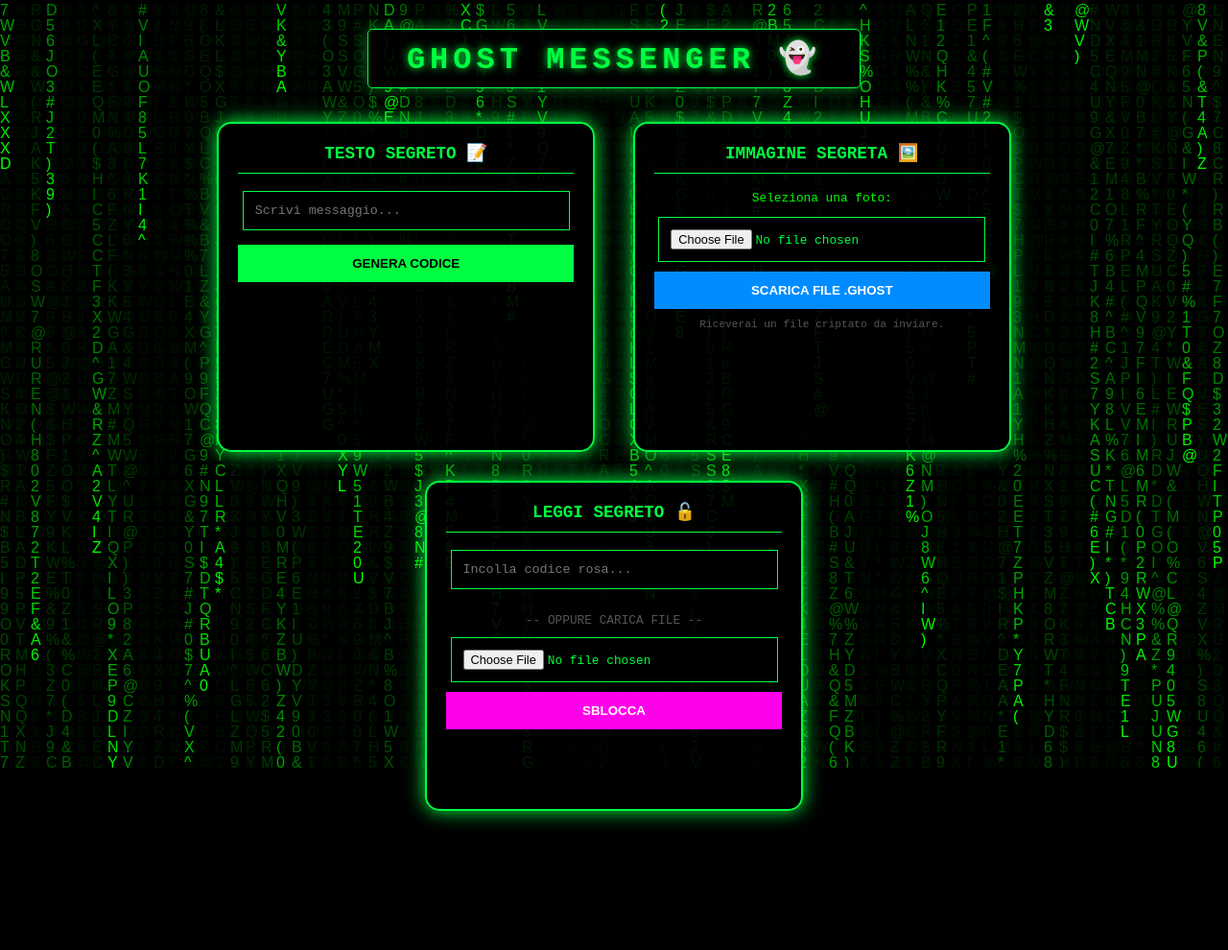
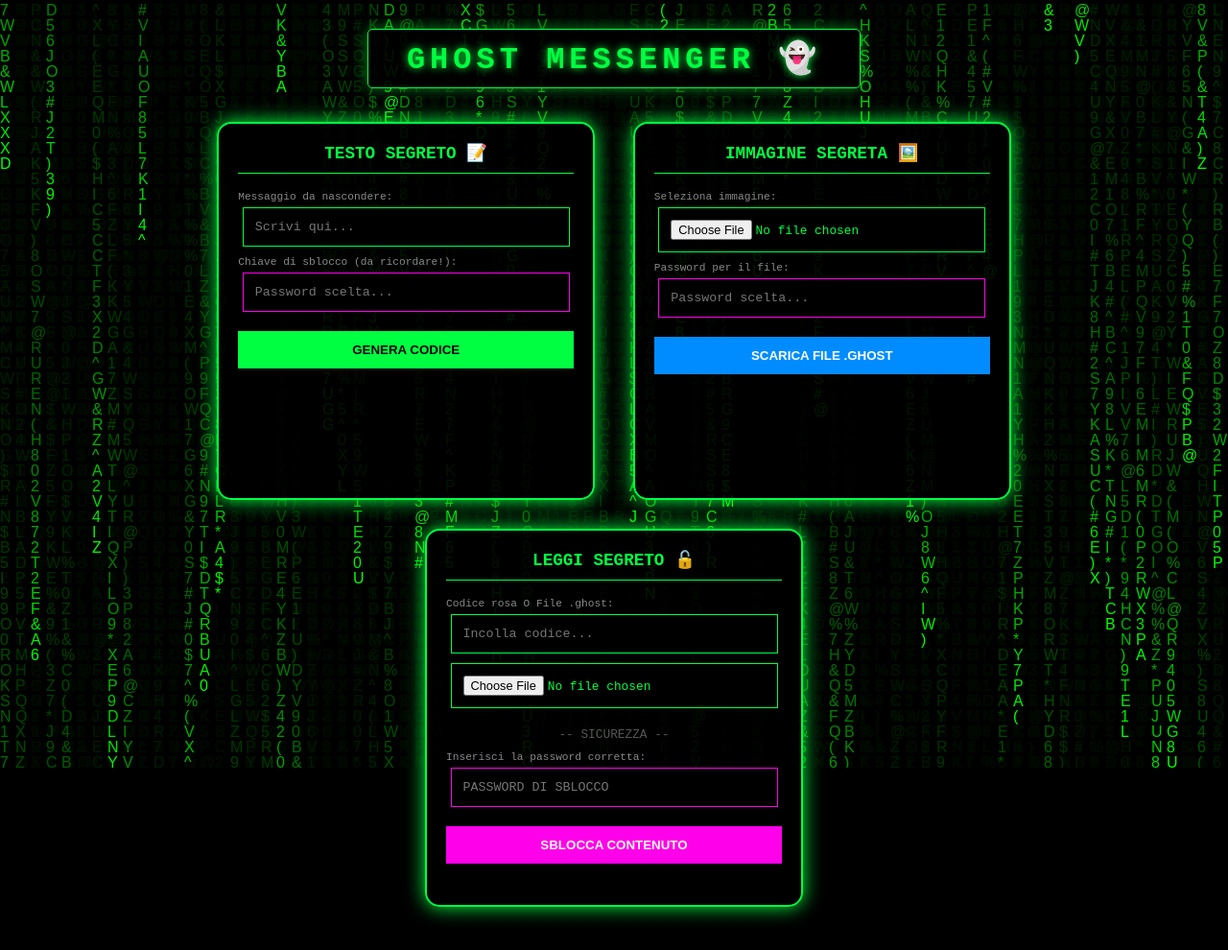
Before and after one commit to dlupinu/ghost-messenger, a Flask app: page / in a window 1280 px wide. Shown: the whole page at 96% size. Before the commit the page ends 861 px from the top, so only its background shows below. Run offline with Flask 3, Linux system fonts and the light colour scheme.

Commit message:
Update index.html

```diff
--- a/templates/index.html
+++ b/templates/index.html
@@ -51,7 +51,7 @@
             margin: 15px;
             width: 350px;
             vertical-align: top;
-            min-height: 300px;
+            min-height: 350px;
         }
 
         input {
@@ -61,8 +61,14 @@
             padding: 12px;
             width: 90%;
             outline: none;
-            margin-bottom: 15px;
+            margin-bottom: 10px;
             font-family: 'Courier New', monospace;
+        }
+
+        /* Colore speciale per gli input delle password per distinguerli */
+        input[type="password"] {
+            border-color: #ff00ea;
+            color: #ff00ea;
         }
 
         .file-input {
@@ -80,6 +86,7 @@
             transition: 0.3s;
             text-transform: uppercase;
             width: 100%;
+            margin-top: 10px;
         }
 
         button:hover {
@@ -98,12 +105,13 @@
             border: 1px solid #ff00ea;
             font-size: 0.8em;
             box-shadow: 0 0 10px rgba(255, 0, 234, 0.3);
-            max-height: 150px;
+            max-height: 120px;
             overflow-y: auto;
         }
 
         h3 { margin-top: 0; color: #00ff41; font-size: 1.1em; border-bottom: 1px solid #00ff41; padding-bottom: 10px; }
         .divider { color: #555; margin: 10px 0; font-size: 0.8em; }
+        .label-mini { color: #888; font-size: 0.7em; text-align: left; display: block; margin-bottom: 5px; }
     </style>
 </head>
 <body>
@@ -121,12 +129,15 @@
         <div class="box">
             <h3>TESTO SEGRETO 📝</h3>
             <form action="/encrypt" method="post">
-                <input type="text" name="message" placeholder="Scrivi messaggio..." required>
+                <span class="label-mini">Messaggio da nascondere:</span>
+                <input type="text" name="message" placeholder="Scrivi qui..." required>
+                <span class="label-mini">Chiave di sblocco (da ricordare!):</span>
+                <input type="password" name="psw" placeholder="Password scelta..." required>
                 <button type="submit">GENERA CODICE</button>
             </form>
-            {% if encrypted and not is_file %}
+            {% if encrypted %}
                 <div class="result">
-                    <strong>CODICE ROSA:</strong><br>{{ encrypted }}
+                    <strong>CODICE GENERATO:</strong><br>{{ encrypted }}
                 </div>
             {% endif %}
         </div>
@@ -135,25 +146,29 @@
         <div class="box">
             <h3>IMMAGINE SEGRETA 🖼️</h3>
             <form action="/encrypt_file" method="post" enctype="multipart/form-data">
-                <p style="color: #0f0; font-size: 0.8em;">Seleziona una foto:</p>
+                <span class="label-mini">Seleziona immagine:</span>
                 <input type="file" name="file" accept="image/*" class="file-input" required>
+                <span class="label-mini">Password per il file:</span>
+                <input type="password" name="psw" placeholder="Password scelta..." required>
                 <button type="submit" style="background: #008cff; color: white;">SCARICA FILE .GHOST</button>
             </form>
-            <p style="color: #555; font-size: 0.7em; margin-top: 10px;">Riceverai un file criptato da inviare.</p>
         </div>
 
         <!-- BOX 3: DECRIPTA TUTTO -->
         <div class="box">
             <h3>LEGGI SEGRETO 🔓</h3>
             <form action="/decrypt" method="post" enctype="multipart/form-data">
-                <input type="text" name="code" placeholder="Incolla codice rosa...">
-                <div class="divider">-- OPPURE CARICA FILE --</div>
+                <span class="label-mini">Codice rosa O File .ghost:</span>
+                <input type="text" name="code" placeholder="Incolla codice...">
                 <input type="file" name="file_to_decrypt" accept=".ghost" class="file-input">
-                <button type="submit" style="background: #ff00ea; color: white;">SBLOCCA</button>
+                <div class="divider">-- SICUREZZA --</div>
+                <span class="label-mini">Inserisci la password corretta:</span>
+                <input type="password" name="psw" placeholder="PASSWORD DI SBLOCCO" required>
+                <button type="submit" style="background: #ff00ea; color: white;">SBLOCCA CONTENUTO</button>
             </form>
             {% if decrypted %}
                 <div class="result" style="color: #00ff41; border-color: #00ff41;">
-                    <strong>MESSAGGIO:</strong><br>{{ decrypted }}
+                    <strong>CONTENUTO SBLOCCATO:</strong><br>{{ decrypted }}
                 </div>
             {% endif %}
         </div>
```
